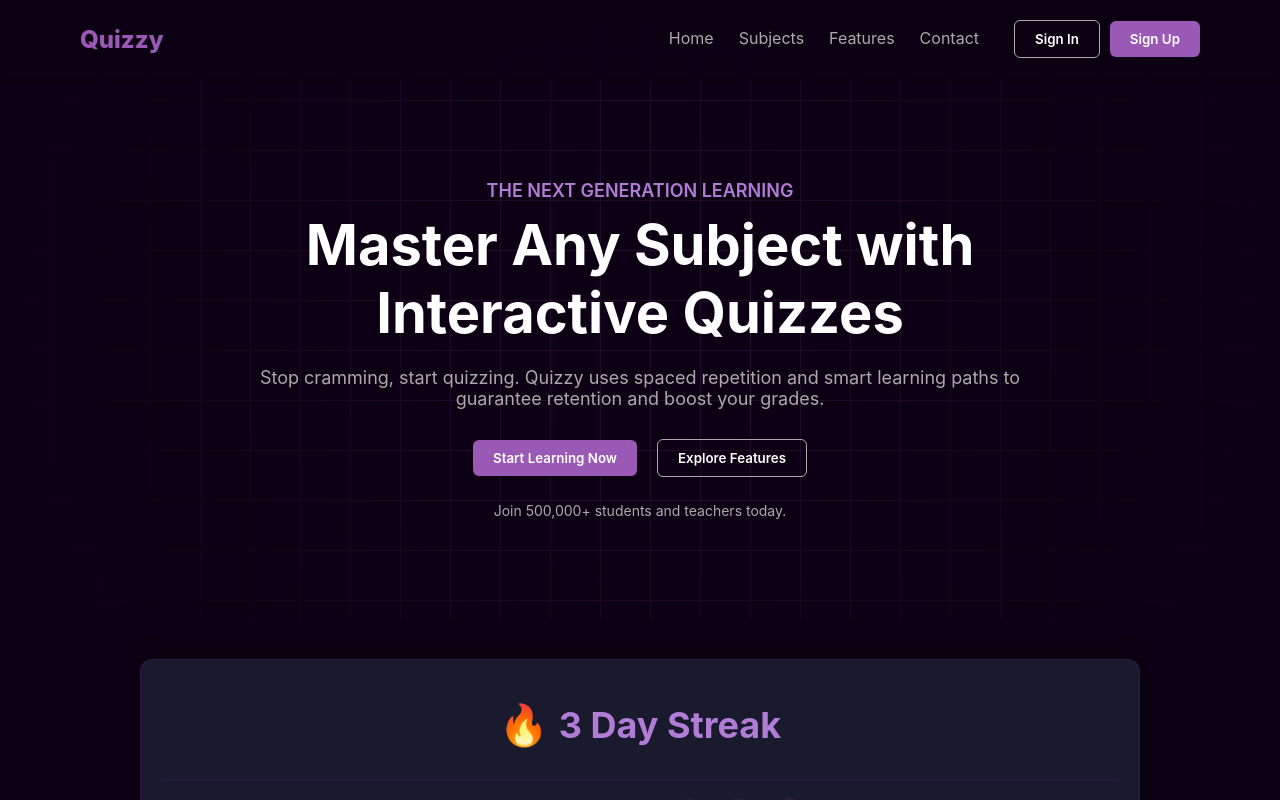
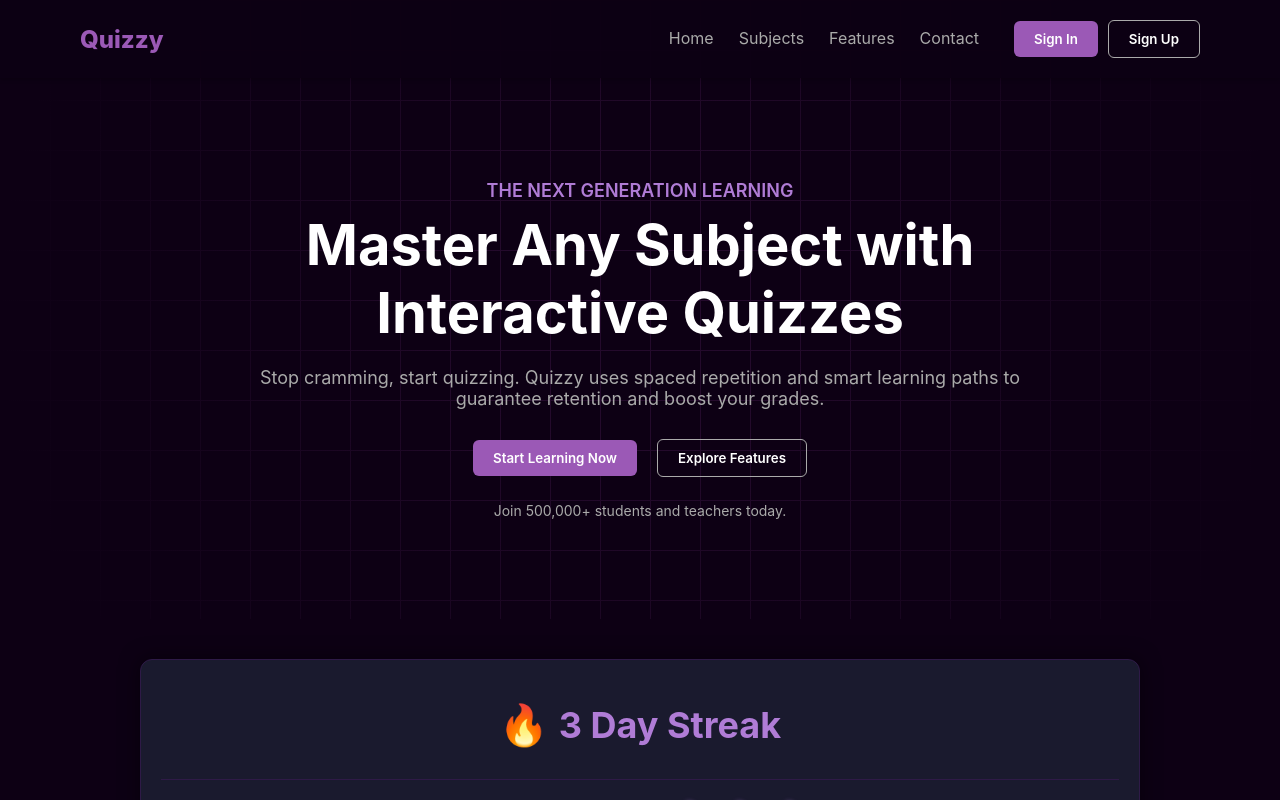
Before and after one commit to KomalSonawane15699/Online-Quiz, a React (Create React App) app in the folder online-quiz/: page / in a window 1280 px wide. Shown: the top 800 px of the page. Built offline with nearby package versions, Linux system fonts and the light colour scheme.

Commit message:
push changes

```diff
--- a/online-quiz/src/components/Header/Header.js
+++ b/online-quiz/src/components/Header/Header.js
@@ -1,9 +1,27 @@
-// src/components/Header/Header.js
+import React, { useState } from 'react';
+import './Header.css';
+import SignupPage from '../../pages/signupPage/SignupPage';
+import LoginPage from '../../pages/loginPage/LoginPage';
 
-import React from 'react';
-import './Header.css';
+function Header({ onSignupClick, onLoginClick }) {
+  const [showSignupModal, setShowSignupModal] = useState(false);
+  const [showLoginModal, setShowLoginModal] = useState(false);
 
-function Header() {
+  const handleSignupClick = () => {
+    setShowSignupModal(true);
+    setShowLoginModal(false);
+  };
+
+  const handleLoginClick = () => {
+    setShowLoginModal(true);
+    setShowSignupModal(false);
+  };
+
+  const handleCloseModal = () => {
+    setShowSignupModal(false);
+    setShowLoginModal(false);
+  };
+
   return (
     <header className="landing-header">
       <div className="logo">Quizzy</div>
@@ -12,9 +30,23 @@ function Header() {
         <a href="#subjects">Subjects</a>
         <a href="#features">Features</a>
         <a href="#contact">Contact</a>
-                <button className="btn-secondary nav-button">Sign In</button>
-                <button className="btn-primary nav-button">Sign Up</button>
+        <button className="btn-primary nav-button" onClick={handleLoginClick}>Sign In</button>
+        <button className="btn-secondary nav-button" onClick={handleSignupClick}>Sign Up</button>
       </nav>
+      {showSignupModal && (
+        <div className="modal">
+          <div className="modal-content">
+            <SignupPage onSignupClick={onSignupClick} onLoginClick={onLoginClick}  onNavigate={handleCloseModal} />
+          </div>
+        </div>
+      )}
+      {showLoginModal && (
+        <div className="modal">
+          <div className="modal-content">
+            <LoginPage onSignupClick={onSignupClick} onLoginClick={onLoginClick} onNavigate={handleCloseModal} />
+          </div>
+        </div>
+      )}
     </header>
   );
 }
```
Lines whose indentation alone changed are shown as unchanged.
